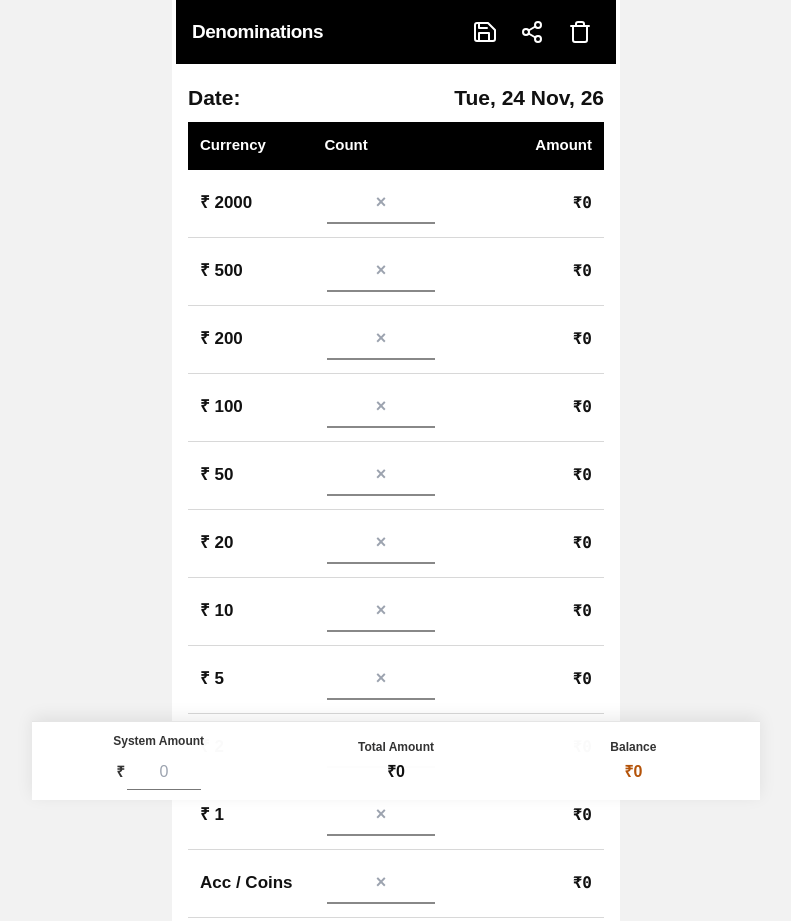
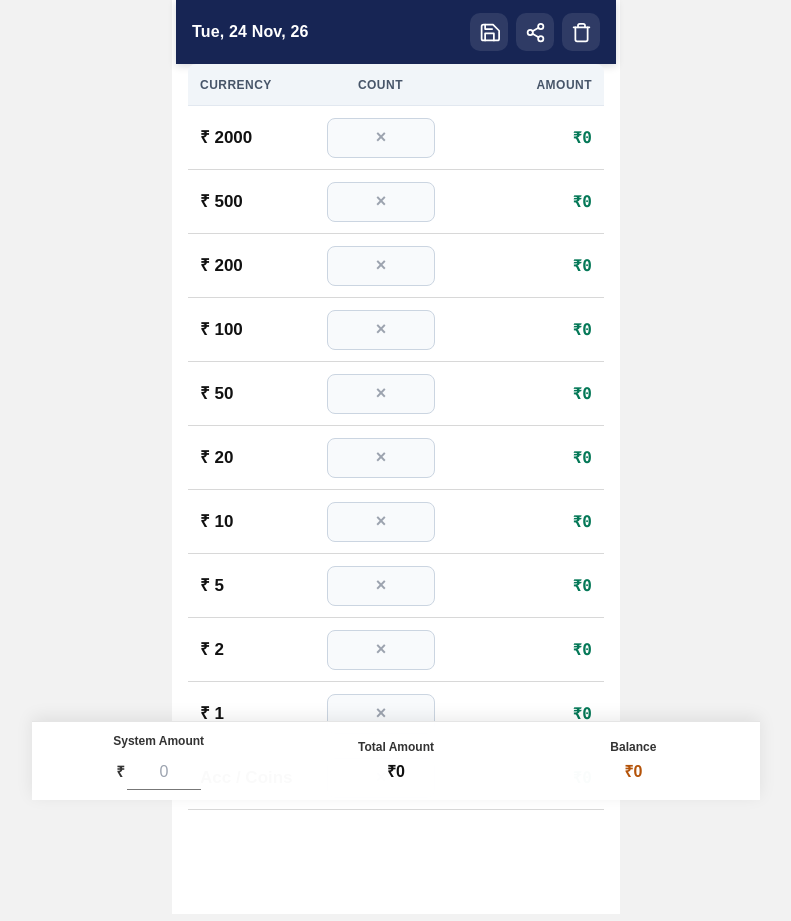
Before and after one commit to codeszap/saf, a plain HTML site: page Denomination.Html in a window 1280 px wide. Shown: the top 921 px of the page, without its empty margins (244-1035 px from the left). Drawn offline with nearby package versions, Linux system fonts and the light colour scheme.

Commit message:
Update Denomination.Html

```diff
--- a/Denomination.Html
+++ b/Denomination.Html
@@ -246,14 +246,18 @@
             min-height: 64px;
             margin: 0 -12px;
             padding: 0 16px;
-            background: #000;
+            background: #172554;
             color: #fff;
+            box-shadow: 0 2px 8px rgba(15, 23, 42, 0.16);
         }
 
         .app-shell > header h1 {
             overflow: hidden;
             color: #fff !important;
-            font-size: 19px;
+            margin: 0;
+            font-size: 16px;
+            font-weight: 700;
+            letter-spacing: 0.01em;
             text-overflow: ellipsis;
             white-space: nowrap;
         }
@@ -273,18 +277,31 @@
         }
 
         .toolbar-action {
-            width: 40px;
-            height: 44px;
+            display: grid;
+            width: 38px;
+            height: 38px;
             padding: 8px;
+            place-items: center;
             border: 0;
+            border-radius: 10px;
             color: #fff;
-            background: transparent;
+            background: rgba(255, 255, 255, 0.1);
             cursor: pointer;
+            transition: background-color 150ms ease, transform 150ms ease;
+        }
+
+        .toolbar-action:hover,
+        .toolbar-action:focus-visible {
+            background: rgba(255, 255, 255, 0.2);
+        }
+
+        .toolbar-action:active {
+            transform: scale(0.94);
         }
 
         .toolbar-action svg {
-            width: 24px;
-            height: 24px;
+            width: 21px;
+            height: 21px;
             fill: none;
             stroke: currentColor;
             stroke-width: 2;
@@ -401,12 +418,20 @@
             display: grid;
             grid-template-columns: 1fr 0.9fr 1.25fr;
             align-items: center;
-            min-height: 48px;
+            min-height: 42px;
             padding: 0 12px;
-            color: #fff;
-            background: #000;
-            font-size: 15px;
+            border-bottom: 1px solid #e2e8f0;
+            border-radius: 8px 8px 0 0;
+            color: #475569;
+            background: #f1f5f9;
+            font-size: 12px;
             font-weight: 700;
+            letter-spacing: 0.04em;
+            text-transform: uppercase;
+        }
+
+        .table-head span:nth-child(2) {
+            text-align: center;
         }
 
         .table-head span:last-child {
@@ -420,7 +445,7 @@
             align-items: center;
             gap: 8px;
             width: 100%;
-            min-height: 68px;
+            min-height: 64px;
             padding: 8px 12px !important;
             border: 0;
             border-bottom: 1px solid #d8d8d8;
@@ -456,23 +481,26 @@
             width: 100%;
             min-width: 0;
             max-width: none !important;
-            height: 42px;
+            height: 40px;
             padding: 4px 8px !important;
-            border: 0 !important;
-            border-bottom: 2px solid #888 !important;
-            border-radius: 0 !important;
+            border: 1px solid #cbd5e1 !important;
+            border-radius: 8px !important;
             color: #111 !important;
-
-            background: #fff !important;
+            background: #f8fafc !important;
             font-size: 18px !important;
             text-align: center !important;
+        }
+
+        .app-shell main > .glass-card > input:focus {
+            border-color: #2563eb !important;
+            outline: 2px solid rgba(37, 99, 235, 0.16);
         }
 
         .app-shell main > .glass-card > span {
             grid-column: 3;
             grid-row: 1;
             min-width: 0;
-            color: #111 !important;
+            color: #047857 !important;
             font-size: 16px;
             font-weight: 700;
             text-align: right;
@@ -574,12 +602,7 @@
 
         <!-- Header Section -->
         <header class="flex justify-between items-center py-0.5 px-1 shrink-0">
-            <div class="flex items-center gap-1.5">
-                <div class="w-7 h-7 rounded-lg bg-sky-500/10 border border-sky-500/20 flex items-center justify-center text-sky-400">
-                    <svg class="w-3.5 h-3.5" fill="none" stroke="currentColor" viewBox="0 0 24 24"><path stroke-linecap="round" stroke-linejoin="round" stroke-width="2" d="M9 7h6m0 10v-3m-3 3h.01M9 17h.01M9 14h.01M12 14h.01M15 11h.01M12 11h.01M9 11h.01M7 21h10a2 2 0 002-2V5a2 2 0 00-2-2H7a2 2 0 00-2 2v14a2 2 0 002 2z"></path></svg>
-                </div>
-                <h1 class="text-sm font-extrabold text-slate-100 tracking-tight">Denominations</h1>
-            </div>
+            <h1 id="summaryDate">--/--/----</h1>
             <div class="toolbar-actions">
                 <button id="saveBtn" class="toolbar-action" type="button" aria-label="Save" title="Save">
                     <svg viewBox="0 0 24 24"><path d="M19 21H5a2 2 0 0 1-2-2V5a2 2 0 0 1 2-2h11l7 7v9a2 2 0 0 1-2 2z"></path><polyline points="17 21 17 13 7 13 7 21"></polyline><polyline points="7 3 7 8 15 8"></polyline></svg>
@@ -592,13 +615,6 @@
                 </button>
             </div>
         </header>
-
-        <section class="top-summary" aria-label="Denomination summary">
-            <div class="summary-line">
-                <span>Date:</span>
-                <strong id="summaryDate">--/--/----</strong>
-            </div>
-        </section>
 
         <!-- System amount, total, and balance -->
         <nav class="system-amount-row" aria-label="Amount summary">
@@ -806,18 +822,12 @@
         // Show formatted current date
         function showCurrentDate() {
             const now = new Date();
-            const dd = String(now.getDate()).padStart(2, '0');
-            const mm = String(now.getMonth() + 1).padStart(2, '0');
-            const yyyy = now.getFullYear();
-            const dateText = `${dd}-${mm}-${yyyy}`;
             document.getElementById('summaryDate').textContent = now.toLocaleDateString('en-IN', {
                 weekday: 'short',
                 day: '2-digit',
                 month: 'short',
                 year: '2-digit'
             });
-            const dateSpan = document.querySelector('#dateDisplay span');
-            if (dateSpan) dateSpan.textContent = dateText;
         }
 
         // Save input values to LocalStorage
```
